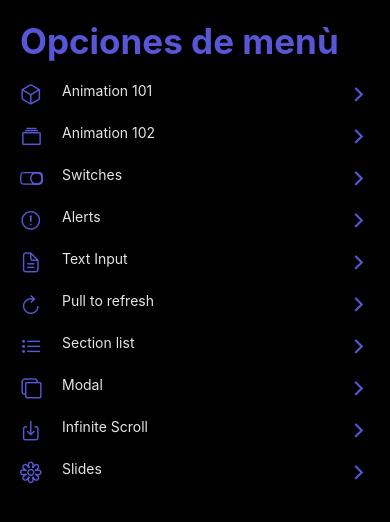
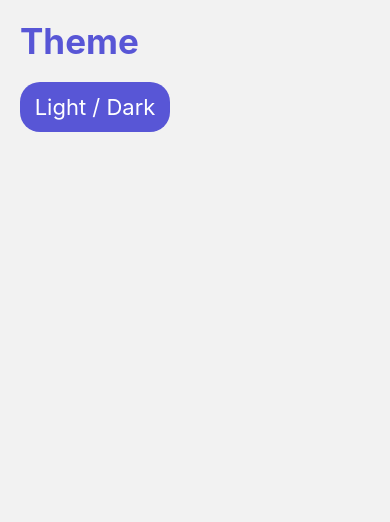
Before and after one commit to silviafer-dev/RNComponents, a React Native app: screen /ChangeThemeScreen in a window 390 px wide. Shown: the top 522 px of the page. Built offline with nearby package versions, Linux system fonts and the light colour scheme.

Commit message:
Create Change Theme component

```diff
--- a/App.tsx
+++ b/App.tsx
@@ -11,7 +11,7 @@ import { Navigator } from './src/navigator/Navigator';
 const customTheme: Theme = {
   dark: true,
   colors: {
-    ...DarkTheme.colors,
+    ...DefaultTheme.colors,
     // primary: 'string',
     // background: 'black',
     // card: 'string',
--- a/src/components/FlatListMenuItem.tsx
+++ b/src/components/FlatListMenuItem.tsx
@@ -12,7 +12,7 @@ interface Props {
 
 export const FlatListMenuItem = ({ menuItem }: Props) => {
   const navigation = useNavigation();
-  const { colors } = useTheme();
+  // const { colors } = useTheme();
 
   return (
     <TouchableOpacity
@@ -23,7 +23,7 @@ export const FlatListMenuItem = ({ menuItem }: Props) => {
         <Text
           style={{
             ...styles.itemText,
-            color: colors.text,
+            // color: colors.text
           }}>
           {menuItem.name}
         </Text>
--- a/src/data/menuItems.tsx
+++ b/src/data/menuItems.tsx
@@ -51,4 +51,9 @@ export const menuItems: MenuItem[] = [
     icon: 'flower-outline',
     component: 'SlidesScreen',
   },
+  {
+    name: 'Theme',
+    icon: 'flask-outline',
+    component: 'ChangeThemeScreen',
+  },
 ];
--- a/src/navigator/Navigator.tsx
+++ b/src/navigator/Navigator.tsx
@@ -12,6 +12,7 @@ import { CustomSectionListScreen } from '../screens/CustomSectionListScreen';
 import { ModalScreen } from '../screens/ModalScreen';
 import { InfiniteScrollScreen } from '../screens/InfiniteScrollScreen';
 import { SlidesScreen } from '../screens/SlidesScreen';
+import { ChangeThemeScreen } from '../screens/ChangeThemeScreen';
 
 const Stack = createStackNavigator();
 
@@ -44,6 +45,7 @@ export function Navigator() {
         component={InfiniteScrollScreen}
       />
       <Stack.Screen name="SlidesScreen" component={SlidesScreen} />
+      <Stack.Screen name="ChangeThemeScreen" component={ChangeThemeScreen} />
     </Stack.Navigator>
   );
 }
--- /dev/null
+++ b/src/screens/ChangeThemeScreen.tsx
@@ -0,0 +1,26 @@
+import React from 'react';
+import { View, TouchableOpacity, Text } from 'react-native';
+
+import { HeaderTitle } from '../components/HeaderTitle';
+import { styles } from '../theme/appTheme';
+
+export const ChangeThemeScreen = () => {
+  return (
+    <View style={styles.globalMargin}>
+      <HeaderTitle title="Theme" />
+      <TouchableOpacity
+        activeOpacity={0.8}
+        style={{
+          width: 150,
+          height: 50,
+          borderRadius: 20,
+          justifyContent: 'center',
+          backgroundColor: '#5856d6',
+        }}>
+        <Text style={{ color: 'white', textAlign: 'center', fontSize: 22 }}>
+          Light / Dark
+        </Text>
+      </TouchableOpacity>
+    </View>
+  );
+};
```
